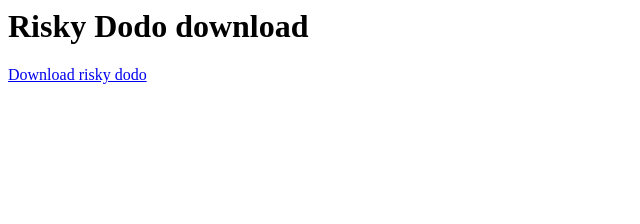
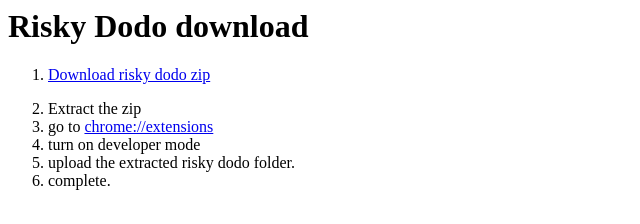
Before and after one commit to riskydodo/riskydodo.github.io, a plain HTML site: page index.html in a window 1280 px wide. Shown: the whole page, without its empty margins (0-640 px from the left). Drawn offline with Linux system fonts and the light colour scheme.

Commit message:
Update index.html

```diff
--- a/index.html
+++ b/index.html
@@ -1,2 +1,21 @@
 <h1>Risky Dodo download</h1>
-<a href="riskydodo.crx" download="riskydodo.crx"><p>Download risky dodo</p></a>
+<ol>
+  <li>
+    <a href="https://files.catbox.moe/bp62pf.zip" download="riskydodo.zip"><p>Download risky dodo zip</p></a>
+  </li>
+  <li>
+    Extract the zip
+  </li>
+  <li>
+    go to <a href="chrome://extensions">chrome://extensions</a>
+  </li>
+  <li>
+    turn on developer mode
+  </li>
+  <li>
+    upload the extracted risky dodo folder.
+  </li>
+  <li>
+    complete.
+  </li>
+</ol>
```
